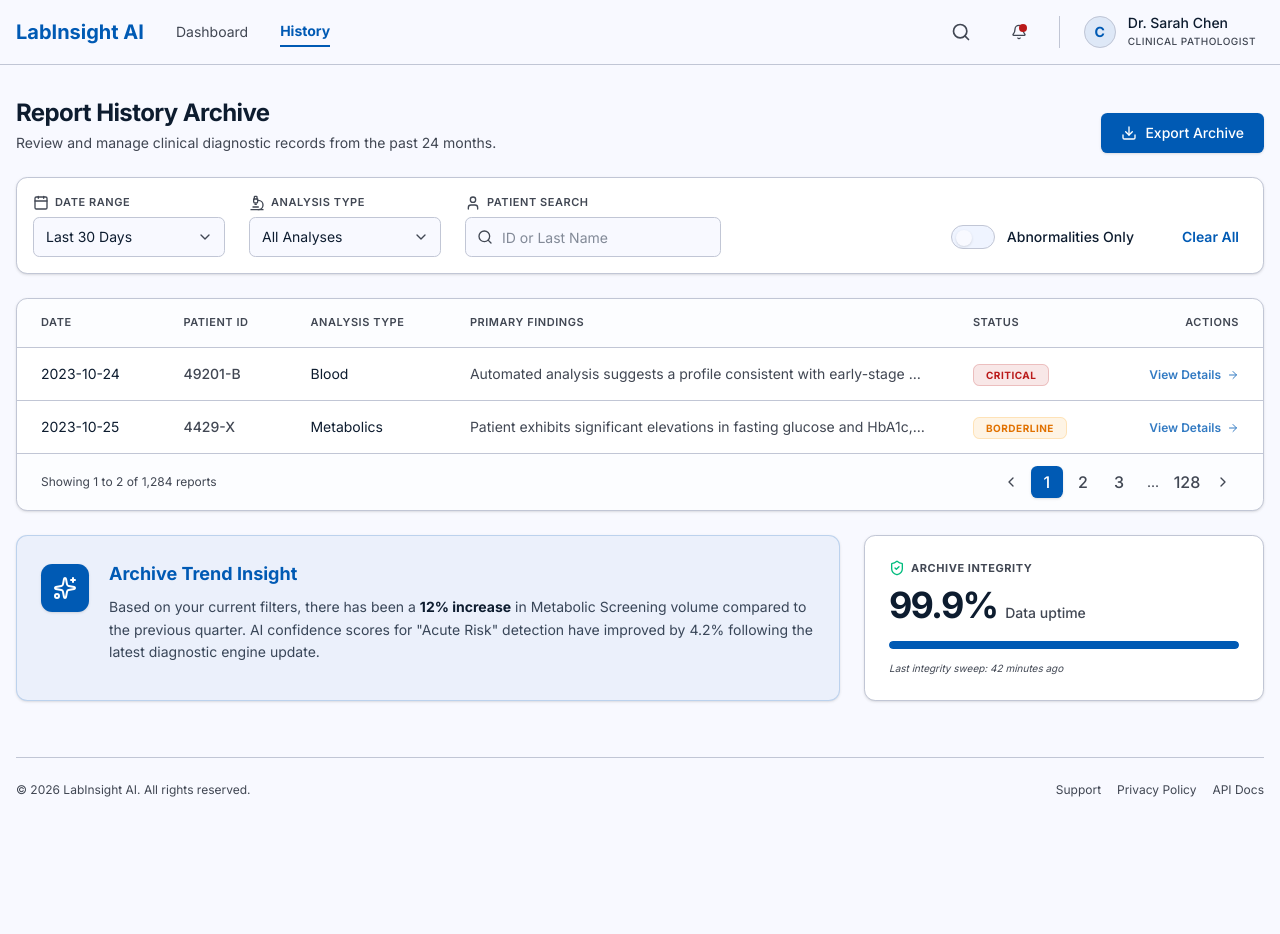
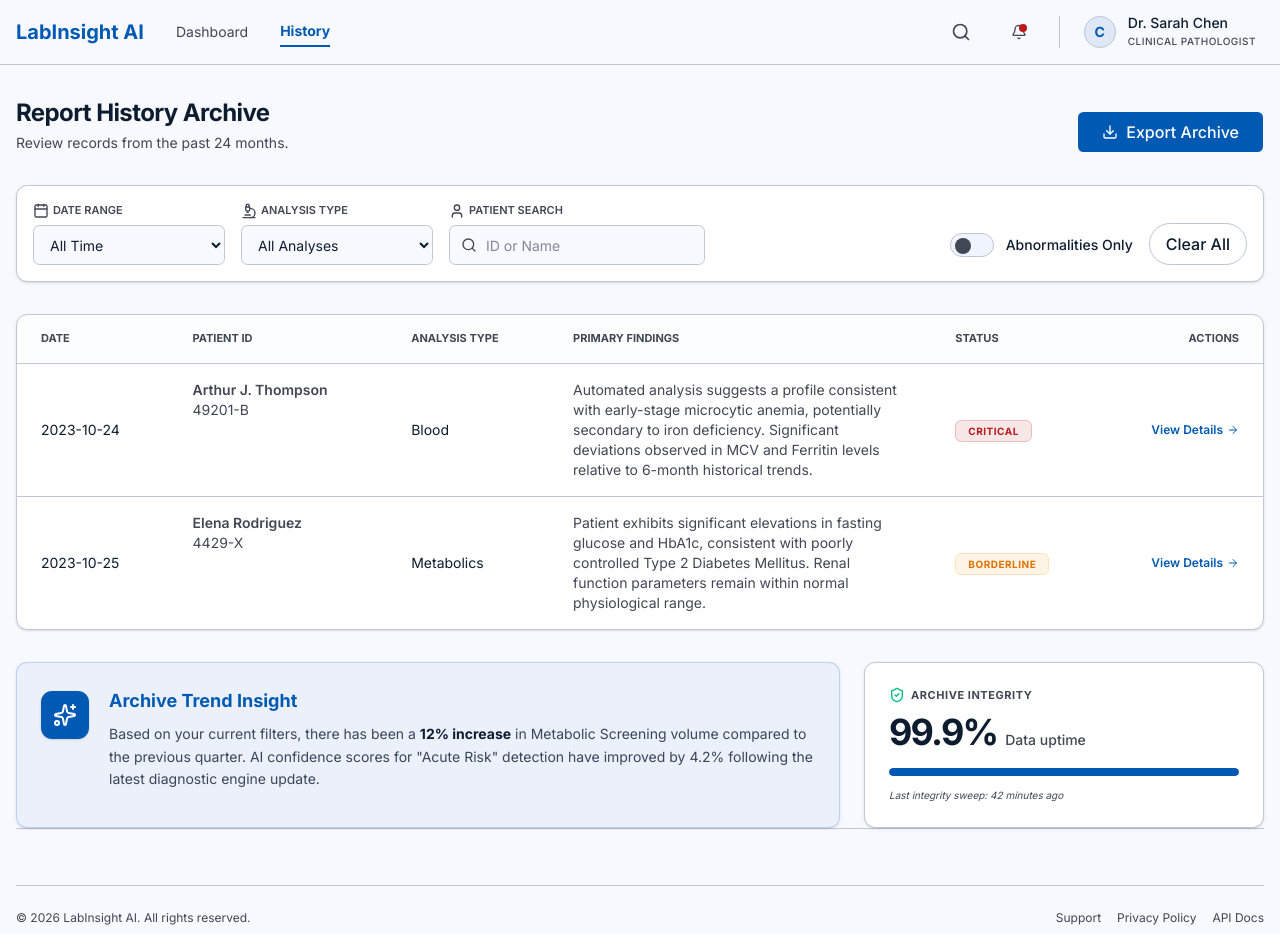
Before and after one commit to thi-miranda348/labinsight-ai-front-end, a Next.js app: page /history in a window 1280 px wide. Before the commit the page ends 806 px from the top, so only its background shows below. Built offline with nearby package versions, Linux system fonts and the light colour scheme.

Commit message:
feat(history): implement filters for history page

```diff
--- a/app/history/page.tsx
+++ b/app/history/page.tsx
@@ -1,209 +1,150 @@
+"use client";
+
+import { useState, useMemo } from "react";
 import Link from "next/link";
-import {
-    Download,
-    Search,
-    ChevronDown,
-    ArrowRight,
-    Sparkles,
-    ShieldCheck,
-    ChevronLeft,
-    ChevronRight,
-    Calendar,
-    Microscope,
-    User,
-    Bot
-} from "lucide-react";
-import { mockReports } from "../lib/mockData";
+import { Download, Search, ChevronDown, ArrowRight, Sparkles, ShieldCheck, Calendar, Microscope, User } from "lucide-react";
+import { mockPatients, mockReports } from "../lib/mockData";
 import { Button } from "@/components/ui/button";
 
 export default function HistoryPage() {
 
-    // Helper for the exact wireframe badges
+    const [dateRange, setDateRange] = useState("All Time");
+    const [analysisType, setAnalysisType] = useState("All Analyses");
+    const [searchQuery, setSearchQuery] = useState("");
+    const [abnormalOnly, setAbnormalOnly] = useState(false);
+
+    // Filter Logic
+    const filteredReports = useMemo(() => {
+        return mockReports.filter((report) => {
+            // Find the patient object to get their name
+            const patient = mockPatients.find(p => p.id === report.patientId);
+            const patientName = patient ? patient.name.toLowerCase() : "";
+
+            const matchesSearch =
+                report.patientId.toLowerCase().includes(searchQuery.toLowerCase()) ||
+                patientName.includes(searchQuery.toLowerCase());
+
+            const matchesType = analysisType === "All Analyses" || report.analysisType === analysisType;
+            const matchesAbnormal = !abnormalOnly || report.overallStatus !== 'Normal';
+
+            return matchesSearch && matchesType && matchesAbnormal;
+        });
+    }, [searchQuery, analysisType, abnormalOnly]);
+
+    const clearFilters = () => {
+        setDateRange("All Time");
+        setAnalysisType("All Analyses");
+        setSearchQuery("");
+        setAbnormalOnly(false);
+    };
+
     const getStatusBadge = (status: string) => {
         switch (status) {
-            case 'Critical':
-                return <span className="bg-destructive/10 text-destructive border border-destructive/20 px-3 py-1 rounded-md text-[10px] font-bold uppercase tracking-wider">Critical</span>;
-            case 'Borderline':
-                return <span className="bg-amber-500/10 text-amber-600 border border-amber-500/20 px-3 py-1 rounded-md text-[10px] font-bold uppercase tracking-wider">Borderline</span>;
+            case 'Critical': return <span className="bg-destructive/10 text-destructive border border-destructive/20 px-3 py-1 rounded-md text-[10px] font-bold uppercase tracking-wider">Critical</span>;
+            case 'Borderline': return <span className="bg-amber-500/10 text-amber-600 border border-amber-500/20 px-3 py-1 rounded-md text-[10px] font-bold uppercase tracking-wider">Borderline</span>;
             case 'Normal':
-            default:
-                return <span className="bg-emerald-500/10 text-emerald-600 border border-emerald-500/20 px-3 py-1 rounded-md text-[10px] font-bold uppercase tracking-wider">Normal</span>;
+            default: return <span className="bg-emerald-500/10 text-emerald-600 border border-emerald-500/20 px-3 py-1 rounded-md text-[10px] font-bold uppercase tracking-wider">Normal</span>;
         }
     };
 
     return (
-        <div className="flex flex-col gap-6 animate-in fade-in duration-500 w-full">
+        <div className="w-full flex flex-col bg-background text-foreground gap-8 border-b">
 
-            {/* 1. HEADER SECTION */}
+            {/* Header */}
             <div className="flex flex-col md:flex-row md:justify-between md:items-end gap-4">
                 <div>
-                    <h2 className="text-2xl font-bold tracking-tight text-foreground">Report History Archive</h2>
-                    <p className="text-sm text-muted-foreground mt-1">Review and manage clinical diagnostic records from the past 24 months.</p>
+                    <h2 className="text-2xl font-bold tracking-tight">Report History Archive</h2>
+                    <p className="text-sm text-muted-foreground mt-1">Review records from the past 24 months.</p>
                 </div>
-                <button className="bg-primary text-primary-foreground hover:bg-primary/90 h-10 px-5 rounded-md text-sm font-medium transition-colors flex items-center justify-center gap-2 shadow-sm">
-                    <Download className="h-4 w-4" /> Export Archive
-                </button>
+                <Button className="gap-2"><Download className="h-4 w-4" /> Export Archive</Button>
             </div>
 
-            {/* 2. FILTER BAR */}
-            <div className="border border-border rounded-xl bg-card shadow-sm p-4 flex flex-col lg:flex-row items-start lg:items-end gap-4 lg:gap-6">
+            {/* Filter Bar */}
+            <div className="border border-border rounded-xl bg-card shadow-sm p-4 flex flex-col lg:flex-row items-start lg:items-end gap-4">
 
-                {/* Date Range */}
-                <div className="flex flex-col gap-1.5 w-full lg:w-48">
-                    <label className="flex flex-row items-center gap-1.5 text-[11px] font-semibold text-muted-foreground uppercase tracking-wider">
-                        <Calendar className="w-4 h-4" /> Date Range
-                    </label>
-                    <div className="relative">
-                        <select className="w-full h-10 bg-background border border-input rounded-md pl-3 pr-8 text-sm outline-none focus:border-primary appearance-none cursor-pointer">
-                            <option>Last 30 Days</option>
-                            <option>Last 3 Months</option>
-                            <option>Last 6 Months</option>
-                            <option>All Time</option>
+                <div className="w-full lg:w-48 space-y-1.5">
+                    <label className="text-[11px] font-semibold text-muted-foreground uppercase flex items-center gap-1"><Calendar className="w-4 h-4" /> Date Range</label>
+                    <select value={dateRange} onChange={(e) => setDateRange(e.target.value)} className="w-full h-10 bg-background border rounded-md px-3 text-sm outline-none">
+                        <option>Last 30 Days</option><option>Last 3 Months</option><option>Last 6 Months</option><option>All Time</option>
                     </select>
-                        <ChevronDown className="absolute right-3 top-3 h-4 w-4 text-muted-foreground pointer-events-none" />
-                    </div>
                 </div>
 
                 {/* Analysis Type */}
-                <div className="flex flex-col gap-1.5 w-full lg:w-48">
-                    <label className="flex flex-row items-center gap-1.5 text-[11px] font-semibold text-muted-foreground uppercase tracking-wider">
-                        <Microscope className="w-4 h-4" /> Analysis Type
-                    </label>
-                    <div className="relative">
-                        <select className="w-full h-10 bg-background border border-input rounded-md pl-3 pr-8 text-sm outline-none focus:border-primary appearance-none cursor-pointer">
+                <div className="w-full lg:w-48 space-y-1.5">
+                    <label className="text-[11px] font-semibold text-muted-foreground uppercase flex items-center gap-1"><Microscope className="w-4 h-4" /> Analysis Type</label>
+                    <select value={analysisType} onChange={(e) => setAnalysisType(e.target.value)} className="w-full h-10 bg-background border rounded-md px-3 text-sm outline-none">
                         <option>All Analyses</option>
                         <option>Hematology</option>
-                            <option>Metabolic</option>
+                        <option>Metabolics</option>
                     </select>
-                        <ChevronDown className="absolute right-3 top-3 h-4 w-4 text-muted-foreground pointer-events-none" />
-                    </div>
                 </div>
 
                 {/* Patient Search */}
-                <div className="flex flex-col gap-1.5 w-full lg:w-64">
-                    <label className="flex flex-row items-center gap-1.5 text-[11px] font-semibold text-muted-foreground uppercase tracking-wider">
-                        <User className="w-4 h-4" /> Patient Search
-                    </label>
+                <div className="w-full lg:w-64 space-y-1.5">
+                    <label className="text-[11px] font-semibold text-muted-foreground uppercase flex items-center gap-1"><User className="w-4 h-4" /> Patient Search</label>
                     <div className="relative">
                         <Search className="absolute left-3 top-3 h-4 w-4 text-muted-foreground" />
                         <input
-                            type="text"
-                            placeholder="ID or Last Name"
-                            className="w-full h-10 bg-background border border-input rounded-md pl-9 pr-4 text-sm outline-none focus:border-primary"
+                            value={searchQuery}
+                            onChange={(e) => setSearchQuery(e.target.value)}
+                            placeholder="ID or Name"
+                            className="w-full h-10 bg-background border rounded-md pl-9 pr-4 text-sm outline-none"
                         />
                     </div>
                 </div>
 
-                {/* Toggle Switch UI */}
+                {/* Toggle */}
                 <div className="flex items-center gap-3 h-10 lg:ml-auto">
-                    <button className="w-11 h-6 bg-muted border border-border rounded-full relative transition-colors hover:bg-slate-200">
-                        <div className="absolute left-1 top-1 w-4 h-4 bg-background rounded-full shadow-sm"></div>
+                    <button onClick={() => setAbnormalOnly(!abnormalOnly)} className={`w-11 h-6 rounded-full relative transition-colors border border-border ${abnormalOnly ? 'bg-primary' : 'bg-muted'}`}>
+                        <div className={`absolute top-1 w-4 h-4 rounded-full transition-all ${abnormalOnly ? 'left-6 bg-background' : 'left-1 bg-muted-foreground'}`}></div>
                     </button>
-                    <span className="text-sm font-medium text-foreground">Abnormalities Only</span>
+                    <span className="text-sm font-medium">Abnormalities Only</span>
                 </div>
 
-                <button className="text-sm font-semibold text-primary hover:underline h-10 px-2 lg:ml-4">
-                    Clear All
-                </button>
+                <Button variant="ghost" onClick={clearFilters} className="px-4 rounded-full">Clear All</Button>
             </div>
 
-            {/* 3. DATA VIEW AREA */}
-            <div className="border border-border rounded-xl bg-card shadow-sm flex flex-col overflow-hidden">
-
-                {/* --- MOBILE VIEW: CARD GRID (Hidden on Medium+ screens) --- */}
-                <div className="grid grid-cols-1 gap-4 p-4 md:hidden bg-muted/10">
-                    {mockReports.map((report) => (
-                        <div key={report.id} className="bg-background border border-border rounded-xl p-4 shadow-sm flex flex-col gap-3">
-
-                            {/* Top Row: Date & Status */}
-                            <div className="flex justify-between items-center">
-                                <span className="text-xs font-medium text-muted-foreground">
-                                    {report.date} • 09:12 AM
-                                </span>
-                                {getStatusBadge(report.overallStatus)}
-                            </div>
-
-                            {/* ID */}
-                            <h3 className="text-xl font-bold text-foreground">
-                                {report.id}
-                            </h3>
-
-                            {/* Analysis Type */}
-                            <p className="text-sm font-bold text-primary uppercase tracking-wide">
-                                {report.analysisType} PANEL
-                            </p>
-
-                            {/* Findings (Truncated to 2 lines using line-clamp-2) */}
-                            <p className="text-sm text-muted-foreground line-clamp-2 leading-relaxed">
-                                {report.primaryFindings}
-                            </p>
-
-                            {/* Divider Line */}
-                            <div className="h-px w-full bg-border my-1"></div>
-
-                            {/* Bottom Row: AI Icons & Link */}
-
-
-                            <Link href={`/analysis/${report.id}`} className="text-primary text-sm font-medium flex items-center gap-1 hover:underline">
-                                View Report <ChevronRight className="w-4 h-4" />
-                            </Link>
-
-                        </div>
-                    ))}
-                </div>
-
-                {/* --- DESKTOP VIEW: TABLE (Hidden on Small screens) --- */}
-                <div className="hidden md:block overflow-x-auto">
+            {/* Data Table */}
+            <div className="border border-border rounded-xl bg-card shadow-sm overflow-hidden">
                 <table className="w-full text-sm text-left">
-                        <thead className="text-[11px] text-muted-foreground uppercase tracking-wider border-b border-border bg-muted/20">
+                    <thead className="text-[11px] text-muted-foreground uppercase border-b bg-muted/20">
                         <tr>
-                                <th className="py-4 px-6 font-semibold">Date</th>
-                                <th className="py-4 px-6 font-semibold">Patient ID</th>
-                                <th className="py-4 px-6 font-semibold">Analysis Type</th>
-                                <th className="py-4 px-6 font-semibold">Primary Findings</th>
-                                <th className="py-4 px-6 font-semibold">Status</th>
-                                <th className="py-4 px-6 font-semibold text-right">Actions</th>
+                            <th className="py-4 px-6">Date</th>
+                            <th className="py-4 px-6">Patient ID</th>
+                            <th className="py-4 px-6">Analysis Type</th>
+                            <th className="py-4 px-6">Primary Findings</th>
+                            <th className="py-4 px-6">Status</th>
+                            <th className="py-4 px-6 text-right">Actions</th>
                         </tr>
                     </thead>
-                        <tbody className="divide-y divide-border">
-                            {mockReports.map((report) => (
-                                <tr key={report.id} className="hover:bg-muted/30 transition-colors group">
-                                    <td className="py-4 px-6 text-foreground whitespace-nowrap">{report.date}</td>
-                                    <td className="py-4 px-6 text-muted-foreground font-medium">{report.patientId}</td>
-                                    <td className="py-4 px-6 text-foreground">{report.analysisType}</td>
-                                    <td className="py-4 px-6 text-muted-foreground max-w-md truncate">
-                                        {report.primaryFindings}
+                    <tbody className="divide-y">
+                        {filteredReports.map((report) => {
+                            const patient = mockPatients.find(p => p.id === report.patientId);
+                            return (
+                                <tr key={report.id} className="hover:bg-muted/30 transition-colors">
+                                    <td className="py-4 px-6">{report.date}</td>
+                                    <td className="py-4 px-6 text-muted-foreground flex flex-col">
+                                        <span className="font-semibold">{patient?.name || "Unknown"}</span>
+                                        <span>{report.patientId}</span>
+
                                     </td>
-                                    <td className="py-4 px-6">
-                                        {getStatusBadge(report.overallStatus)}
-                                    </td>
+                                    <td className="py-4 px-6">{report.analysisType}</td>
+                                    <td className="py-4 px-6 text-muted-foreground max-w-xs">{report.primaryFindings}</td>
+                                    <td className="py-4 px-6">{getStatusBadge(report.overallStatus)}</td>
                                     <td className="py-4 px-6 text-right">
-                                        <Link href={`/analysis/${report.id}`} className="inline-flex items-center gap-1.5 text-primary text-xs font-semibold hover:underline opacity-80 group-hover:opacity-100 transition-opacity">
+                                        <Link href={`/analysis/${report.id}`} className="text-primary text-xs font-semibold flex items-center justify-end gap-1">
                                             View Details <ArrowRight className="h-3 w-3" />
                                         </Link>
                                     </td>
                                 </tr>
-                            ))}
+                            );
+                        })}
                     </tbody>
                 </table>
+                {filteredReports.length === 0 && (
+                    <div className="p-12 text-center text-muted-foreground">No records found matching your filters.</div>
+                )}
             </div>
-
-                {/* Pagination Footer */}
-                <div className="bg-muted/20 px-6 py-3 border-t border-border flex justify-between items-center">
-                    <p className="text-xs text-muted-foreground">Showing 1 to {mockReports.length} of 1,284 reports</p>
-                    <div className="flex items-center gap-1 text-sm">
-                        <Button variant="ghost" className="h-8 w-8 p-0 text-muted-foreground border-none"><ChevronLeft className="h-4 w-4" /></Button>
-                        <Button className="h-8 w-8 p-0 bg-primary shadow-sm border-none">1</Button>
-                        <Button variant="ghost" className="h-8 w-8 p-0 text-muted-foreground border-none">2</Button>
-                        <Button variant="ghost" className="h-8 w-8 p-0 text-muted-foreground border-none">3</Button>
-                        <span className="px-2 text-muted-foreground">...</span>
-                        <Button variant="ghost" className="h-8 w-8 p-0 text-muted-foreground border-none">128</Button>
-                        <Button variant="ghost" className="h-8 w-8 p-0 text-muted-foreground border-none"><ChevronRight className="h-4 w-4" /></Button>
-                    </div>
-                </div>
-            </div>
-
-            {/* 4. BOTTOM WIDGETS */}
             <div className="grid grid-cols-1 lg:grid-cols-3 gap-6">
 
                 {/* Trend Insight (Spans 2 columns) */}
--- a/app/lib/mockData.ts
+++ b/app/lib/mockData.ts
@@ -1,7 +1,7 @@
 import { Patient, AnalysisReport } from "../types";
 
 export const mockPatients: Patient[] = [
-{
+  {
     id: "49201-B",
     name: "Arthur J. Thompson",
     dateOfBirth: "1968-04-12",
@@ -16,7 +16,7 @@ export const mockPatients: Patient[] = [
 ];
 
 export const mockReports: AnalysisReport[] = [
-    {
+  {
     id: "59829-X",
     patientId: "49201-B",
     date: "2023-10-24",
```
Lines whose indentation alone changed are shown as unchanged.
